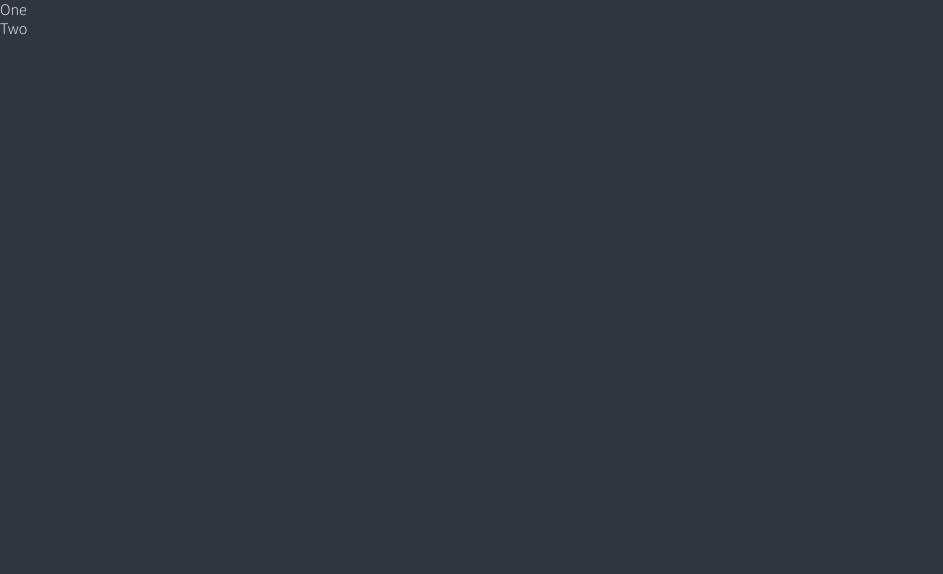
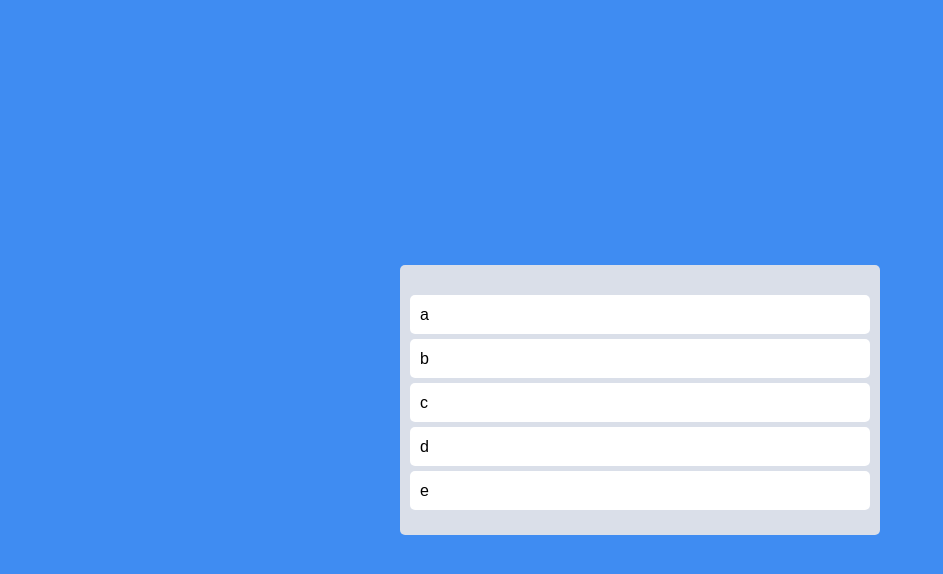
Before and after one commit to Jwlee134/trello, a React (Create React App) app: page / in a window 1280 px wide. Shown: the top 574 px of the page, without its empty margins (0-943 px from the left). Built offline with nearby package versions, Linux system fonts and the light colour scheme.

Commit message:
Styles and Placeholders

```diff
--- a/src/App.tsx
+++ b/src/App.tsx
@@ -1,39 +1,67 @@
 import { DragDropContext, Draggable, Droppable } from "react-beautiful-dnd";
+import styled from "styled-components";
+
+const Wrapper = styled.div`
+  display: flex;
+  max-width: 480px;
+  width: 100%;
+  margin: 0 auto;
+  justify-content: center;
+  align-items: center;
+  height: 100vh;
+`;
+
+const Boards = styled.div`
+  display: grid;
+  width: 100%;
+  grid-template-columns: repeat(1, 1fr);
+`;
+
+const Board = styled.div`
+  padding: 20px 10px;
+  padding-top: 30px;
+  border-radius: 5px;
+  min-height: 200px;
+  background-color: ${({ theme }) => theme.boardColor};
+`;
+
+const Card = styled.div`
+  border-radius: 5px;
+  padding: 10px 10px;
+  margin-bottom: 5px;
+  background-color: ${({ theme }) => theme.cardColor};
+`;
+
+const toDos = ["a", "b", "c", "d", "e"];
 
 function App() {
   const onDragEnd = () => {};
   return (
     <DragDropContext onDragEnd={onDragEnd}>
-      <div>
+      <Wrapper>
+        <Boards>
           <Droppable droppableId="one">
             {(props) => (
-            <ul ref={props.innerRef} {...props.droppableProps}>
-              <Draggable draggableId="first" index={0}>
+              <Board ref={props.innerRef} {...props.droppableProps}>
+                {toDos.map((toDo, index) => (
+                  <Draggable draggableId={toDo} index={index}>
                     {(props) => (
-                  <li
+                      <Card
                         ref={props.innerRef}
                         {...props.dragHandleProps}
                         {...props.draggableProps}
                       >
-                    One
-                  </li>
+                        {toDo}
+                      </Card>
                     )}
                   </Draggable>
-              <Draggable draggableId="second" index={1}>
-                {(props) => (
-                  <li
-                    ref={props.innerRef}
-                    {...props.dragHandleProps}
-                    {...props.draggableProps}
-                  >
-                    Two
-                  </li>
-                )}
-              </Draggable>
-            </ul>
+                ))}
+                {props.placeholder}
+              </Board>
             )}
           </Droppable>
-      </div>
+        </Boards>
+      </Wrapper>
     </DragDropContext>
   );
 }
--- a/src/index.tsx
+++ b/src/index.tsx
@@ -62,7 +62,7 @@
   font-weight: 300;
   font-family: 'Source Sans Pro', sans-serif;
   background-color:${(props) => props.theme.bgColor};
-  color:${(props) => props.theme.textColor};
+  color: black;
   line-height: 1.2;
 }
 a {
--- a/src/styled.d.ts
+++ b/src/styled.d.ts
@@ -2,9 +2,8 @@
 
 declare module "styled-components" {
   export interface DefaultTheme {
-    textColor: string;
     bgColor: string;
-    accentColor: string;
-    cardBgColor: string;
+    cardColor: string;
+    boardColor: string;
   }
 }
--- a/src/theme.ts
+++ b/src/theme.ts
@@ -1,8 +1,7 @@
 import { DefaultTheme } from "styled-components";
 
 export const darkTheme: DefaultTheme = {
-  bgColor: "#2f3640",
-  textColor: "white",
-  accentColor: "#9c88ff",
-  cardBgColor: "transparent",
+  bgColor: "#3f8cf2",
+  cardColor: "#ffffff",
+  boardColor: "#dadfe9",
 };
```
Lines whose indentation alone changed are shown as unchanged.
